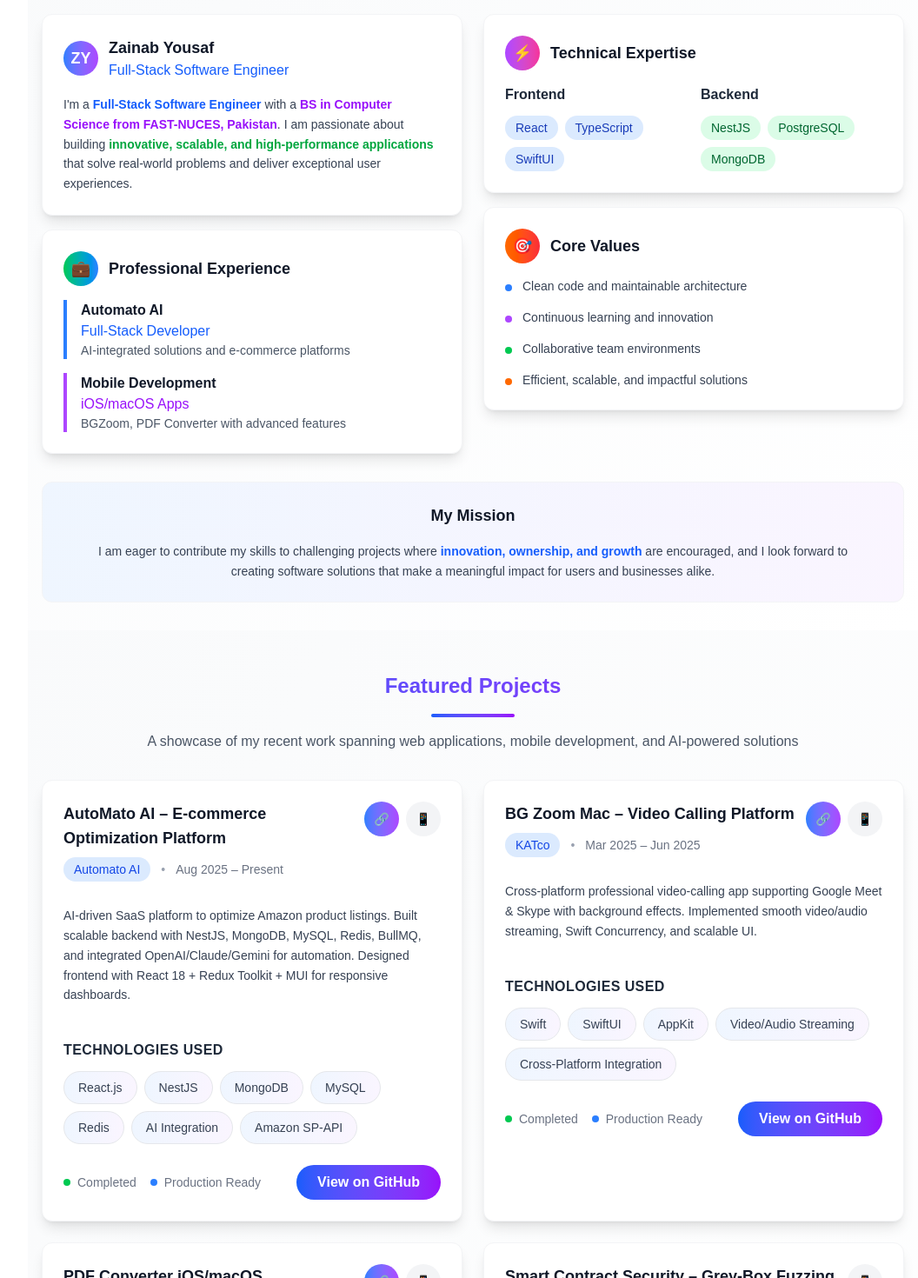
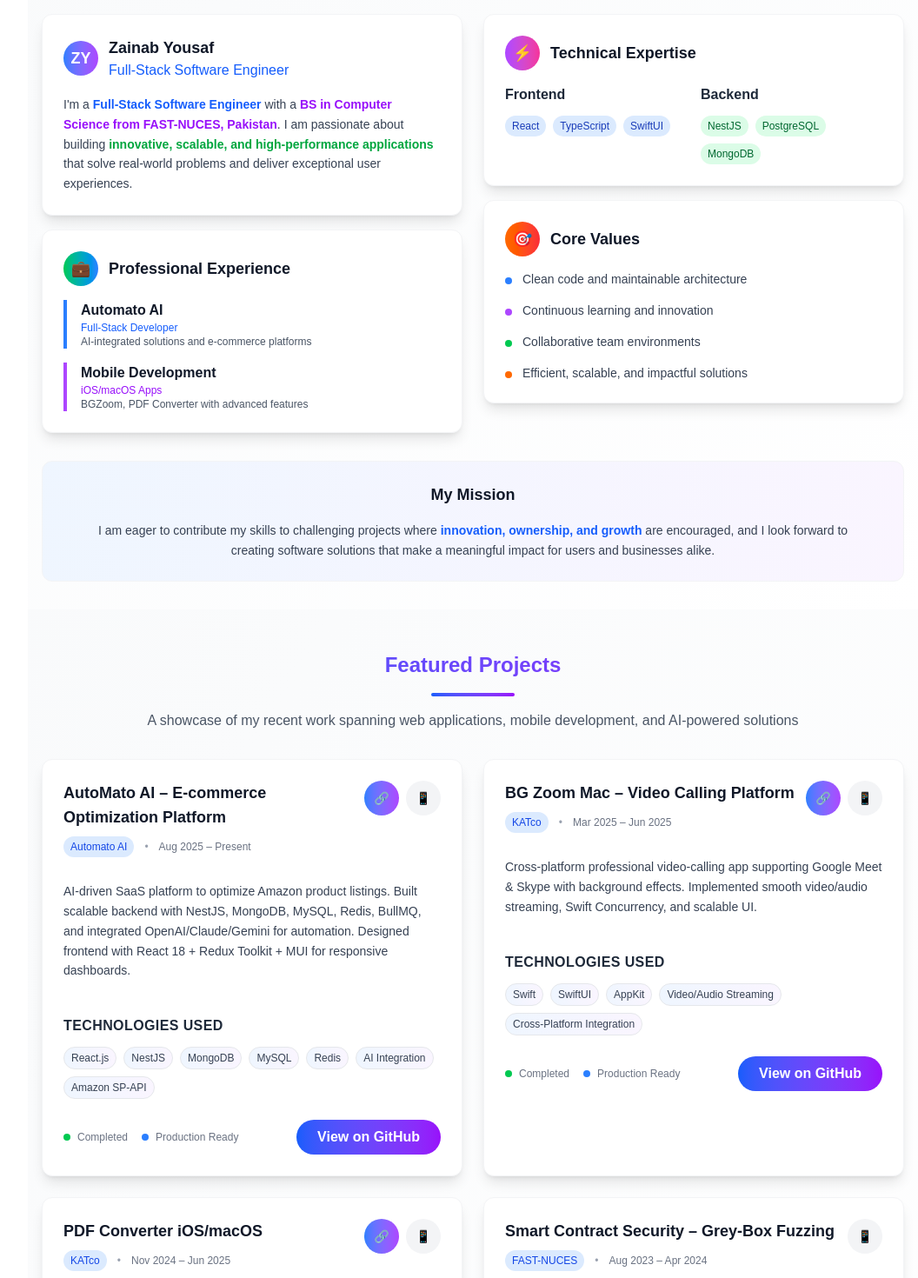
Before and after one commit to zainab-yousaf/zainab-yousaf, a Next.js app: page / in a window 1280 px wide. Shown: the part 900-2370 px from the top of the page at 87% size, without its empty margins (224-1280 px from the left). Built offline with nearby package versions, Linux system fonts and the light colour scheme.

Commit message:
Further reduce content text sizes - All internal text now uses text-xs for better compactness - Reduced skill badges, contact info, and experience details - Smaller padding and spacing throughout

```diff
--- a/components/About.tsx
+++ b/components/About.tsx
@@ -68,25 +68,25 @@
 
                             <div className="space-y-4">
                                 <div className="border-l-4 border-blue-500 pl-4">
-                                    <h4 className="font-bold text-gray-900">
+                                        <h4 className="text-sm font-bold text-gray-900">
                                         Automato AI
                                     </h4>
-                                    <p className="text-blue-600 font-medium">
+                                    <p className="text-blue-600 text-xs font-medium">
                                         Full-Stack Developer
                                     </p>
-                                    <p className="text-gray-600 text-sm">
+                                    <p className="text-gray-600 text-xs">
                                         AI-integrated solutions and e-commerce
                                         platforms
                                     </p>
                                 </div>
                                 <div className="border-l-4 border-purple-500 pl-4">
-                                    <h4 className="font-bold text-gray-900">
+                                    <h4 className="text-sm font-bold text-gray-900">
                                         Mobile Development
                                     </h4>
-                                    <p className="text-purple-600 font-medium">
+                                    <p className="text-purple-600 text-xs font-medium">
                                         iOS/macOS Apps
                                     </p>
-                                    <p className="text-gray-600 text-sm">
+                                    <p className="text-gray-600 text-xs">
                                         BGZoom, PDF Converter with advanced
                                         features
                                     </p>
@@ -112,33 +112,33 @@
 
                             <div className="grid grid-cols-2 gap-4">
                                 <div className="space-y-3">
-                                    <h4 className="font-semibold text-gray-800">
+                                    <h4 className="text-xs font-semibold text-gray-800">
                                         Frontend
                                     </h4>
                                     <div className="flex flex-wrap gap-2">
-                                        <span className="px-3 py-1 bg-blue-100 text-blue-800 rounded-full text-sm">
+                                        <span className="px-2 py-1 bg-blue-100 text-blue-800 rounded-full text-xs">
                                             React
                                         </span>
-                                        <span className="px-3 py-1 bg-blue-100 text-blue-800 rounded-full text-sm">
+                                        <span className="px-2 py-1 bg-blue-100 text-blue-800 rounded-full text-xs">
                                             TypeScript
                                         </span>
-                                        <span className="px-3 py-1 bg-blue-100 text-blue-800 rounded-full text-sm">
+                                        <span className="px-2 py-1 bg-blue-100 text-blue-800 rounded-full text-xs">
                                             SwiftUI
                                         </span>
                                     </div>
                                 </div>
                                 <div className="space-y-3">
-                                    <h4 className="font-semibold text-gray-800">
+                                    <h4 className="text-xs font-semibold text-gray-800">
                                         Backend
                                     </h4>
                                     <div className="flex flex-wrap gap-2">
-                                        <span className="px-3 py-1 bg-green-100 text-green-800 rounded-full text-sm">
+                                        <span className="px-2 py-1 bg-green-100 text-green-800 rounded-full text-xs">
                                             NestJS
                                         </span>
-                                        <span className="px-3 py-1 bg-green-100 text-green-800 rounded-full text-sm">
+                                        <span className="px-2 py-1 bg-green-100 text-green-800 rounded-full text-xs">
                                             PostgreSQL
                                         </span>
-                                        <span className="px-3 py-1 bg-green-100 text-green-800 rounded-full text-sm">
+                                        <span className="px-2 py-1 bg-green-100 text-green-800 rounded-full text-xs">
                                             MongoDB
                                         </span>
                                     </div>
--- a/components/Project.tsx
+++ b/components/Project.tsx
@@ -113,8 +113,8 @@
                                         <h3 className="text-lg font-bold text-gray-900 mb-2 group-hover:text-blue-600 transition-colors duration-300">
                                             {project.title}
                                         </h3>
-                                        <div className="flex items-center text-sm text-gray-500 mb-3">
-                                            <span className="px-3 py-1 bg-blue-100 text-blue-700 rounded-full font-medium mr-3">
+                                        <div className="flex items-center text-xs text-gray-500 mb-3">
+                                            <span className="px-2 py-1 bg-blue-100 text-blue-700 rounded-full text-xs font-medium mr-3">
                                                 {project.org}
                                             </span>
                                             <span className="text-gray-400">
@@ -169,7 +169,7 @@
                                     {project.skills.map((skill, i) => (
                                         <span
                                             key={i}
-                                            className="px-4 py-2 text-sm font-medium rounded-full bg-gradient-to-r from-blue-50 to-purple-50 text-gray-700 border border-gray-200 hover:from-blue-100 hover:to-purple-100 hover:border-blue-300 transition-all duration-300"
+                                            className="px-2 py-1 text-xs font-medium rounded-full bg-gradient-to-r from-blue-50 to-purple-50 text-gray-700 border border-gray-200 hover:from-blue-100 hover:to-purple-100 hover:border-blue-300 transition-all duration-300"
                                         >
                                             {skill}
                                         </span>
@@ -181,11 +181,11 @@
                             <div className="px-6 pb-6">
                                 <div className="flex items-center justify-between">
                                     <div className="flex items-center space-x-4">
-                                        <div className="flex items-center text-sm text-gray-500">
+                                        <div className="flex items-center text-xs text-gray-500">
                                             <span className="w-2 h-2 bg-green-500 rounded-full mr-2"></span>
                                             Completed
                                         </div>
-                                        <div className="flex items-center text-sm text-gray-500">
+                                        <div className="flex items-center text-xs text-gray-500">
                                             <span className="w-2 h-2 bg-blue-500 rounded-full mr-2"></span>
                                             Production Ready
                                         </div>
--- a/components/Skills.tsx
+++ b/components/Skills.tsx
@@ -131,7 +131,7 @@
                                             className="group relative"
                                         >
                                             <div className="bg-gradient-to-r from-gray-50 to-gray-100 rounded-2xl p-4 text-center hover:from-blue-50 hover:to-purple-50 transition-all duration-300 border border-gray-200 hover:border-blue-300">
-                                                <span className="text-gray-700 font-medium text-sm group-hover:text-blue-600 transition-colors duration-300">
+                                                <span className="text-gray-700 font-medium text-xs group-hover:text-blue-600 transition-colors duration-300">
                                                     {skill}
                                                 </span>
                                             </div>
```
Also changed, not shown: components/ContactInfo.tsx (+8 -8 lines).
